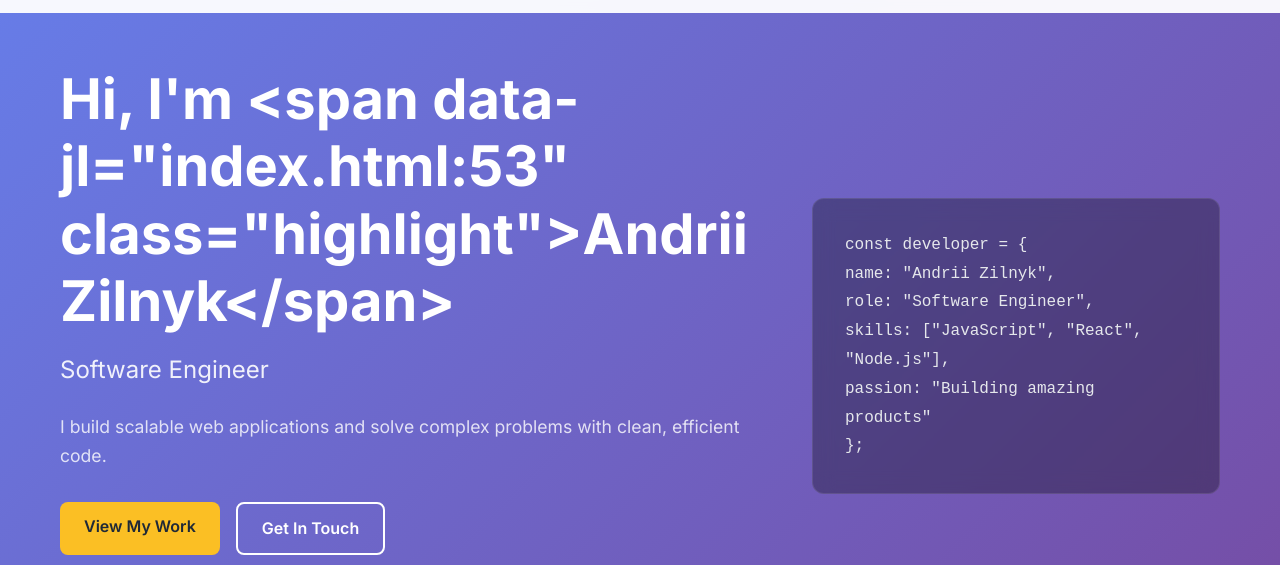
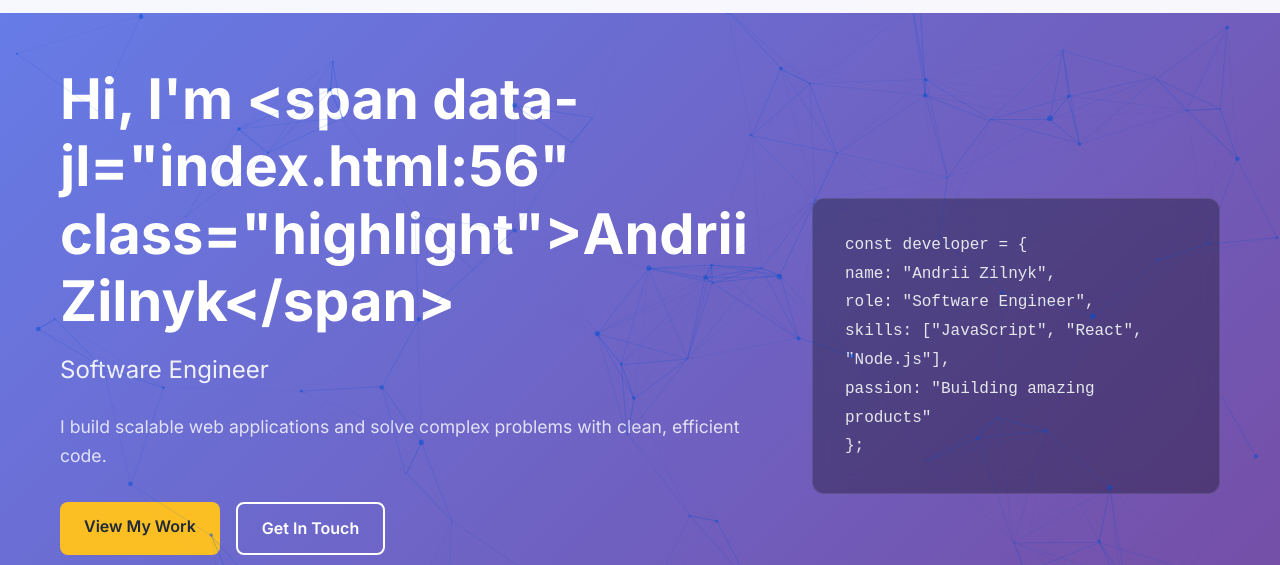
Before and after one commit to AndriiZil/AndriiZil.github.io, a plain HTML site: page index.html in a window 1280 px wide. Shown: the part 79-644 px from the top of the page. Drawn offline with nearby package versions, Linux system fonts and the light colour scheme.

Commit message:
added particles

```diff
--- a/index.html
+++ b/index.html
@@ -9,6 +9,9 @@
     <link href="https://fonts.googleapis.com/css2?family=Inter:wght@300;400;500;600;700&display=swap" rel="stylesheet">
 </head>
 <body>
+    <!-- Particles.js Container -->
+    <div id="particles-js"></div>
+
     <!-- Navigation -->
     <nav class="navbar">
         <div class="nav-container">
@@ -417,6 +420,7 @@
         </div>
     </footer>
 
+    <script src="https://cdn.jsdelivr.net/particles.js/2.0.0/particles.min.js"></script>
     <script src="script.js"></script>
 </body>
 </html>
--- a/script.js
+++ b/script.js
@@ -5,6 +5,110 @@ const navMenu = document.querySelector('.nav-menu');
 hamburger.addEventListener('click', () => {
     hamburger.classList.toggle('active');
     navMenu.classList.toggle('active');
+});
+
+// Particles.js Configuration
+particlesJS('particles-js', {
+    particles: {
+        number: {
+            value: 80,
+            density: {
+                enable: true,
+                value_area: 800
+            }
+        },
+        color: {
+            value: '#0050d1'
+        },
+        shape: {
+            type: 'circle',
+            stroke: {
+                width: 0,
+                color: '#000000'
+            }
+        },
+        opacity: {
+            value: 0.5,
+            random: false,
+            anim: {
+                enable: false,
+                speed: 1,
+                opacity_min: 0.1,
+                sync: false
+            }
+        },
+        size: {
+            value: 3,
+            random: true,
+            anim: {
+                enable: false,
+                speed: 40,
+                size_min: 0.1,
+                sync: false
+            }
+        },
+        line_linked: {
+            enable: true,
+            distance: 150,
+            color: '#0050d1',
+            opacity: 0.4,
+            width: 1
+        },
+        move: {
+            enable: true,
+            speed: 6,
+            direction: 'none',
+            random: false,
+            straight: false,
+            out_mode: 'out',
+            bounce: false,
+            attract: {
+                enable: false,
+                rotateX: 600,
+                rotateY: 1200
+            }
+        }
+    },
+    interactivity: {
+        detect_on: 'canvas',
+        events: {
+            onhover: {
+                enable: true,
+                mode: 'repulse'
+            },
+            onclick: {
+                enable: true,
+                mode: 'push'
+            },
+            resize: true
+        },
+        modes: {
+            grab: {
+                distance: 400,
+                line_linked: {
+                    opacity: 1
+                }
+            },
+            bubble: {
+                distance: 400,
+                size: 40,
+                duration: 2,
+                opacity: 8,
+                speed: 3
+            },
+            repulse: {
+                distance: 200,
+                duration: 0.4
+            },
+            push: {
+                particles_nb: 4
+            },
+            remove: {
+                particles_nb: 2
+            }
+        }
+    },
+    retina_detect: true
 });
 
 // Close mobile menu when clicking on a link
--- a/styles.css
+++ b/styles.css
@@ -14,6 +14,17 @@ body {
     line-height: 1.6;
     color: #333;
     background-color: #ffffff;
+}
+
+/* Particles.js Container */
+#particles-js {
+    position: fixed;
+    width: 100%;
+    height: 100%;
+    top: 0;
+    left: 0;
+    z-index: 1;
+    pointer-events: none;
 }
 
 .container {
```
